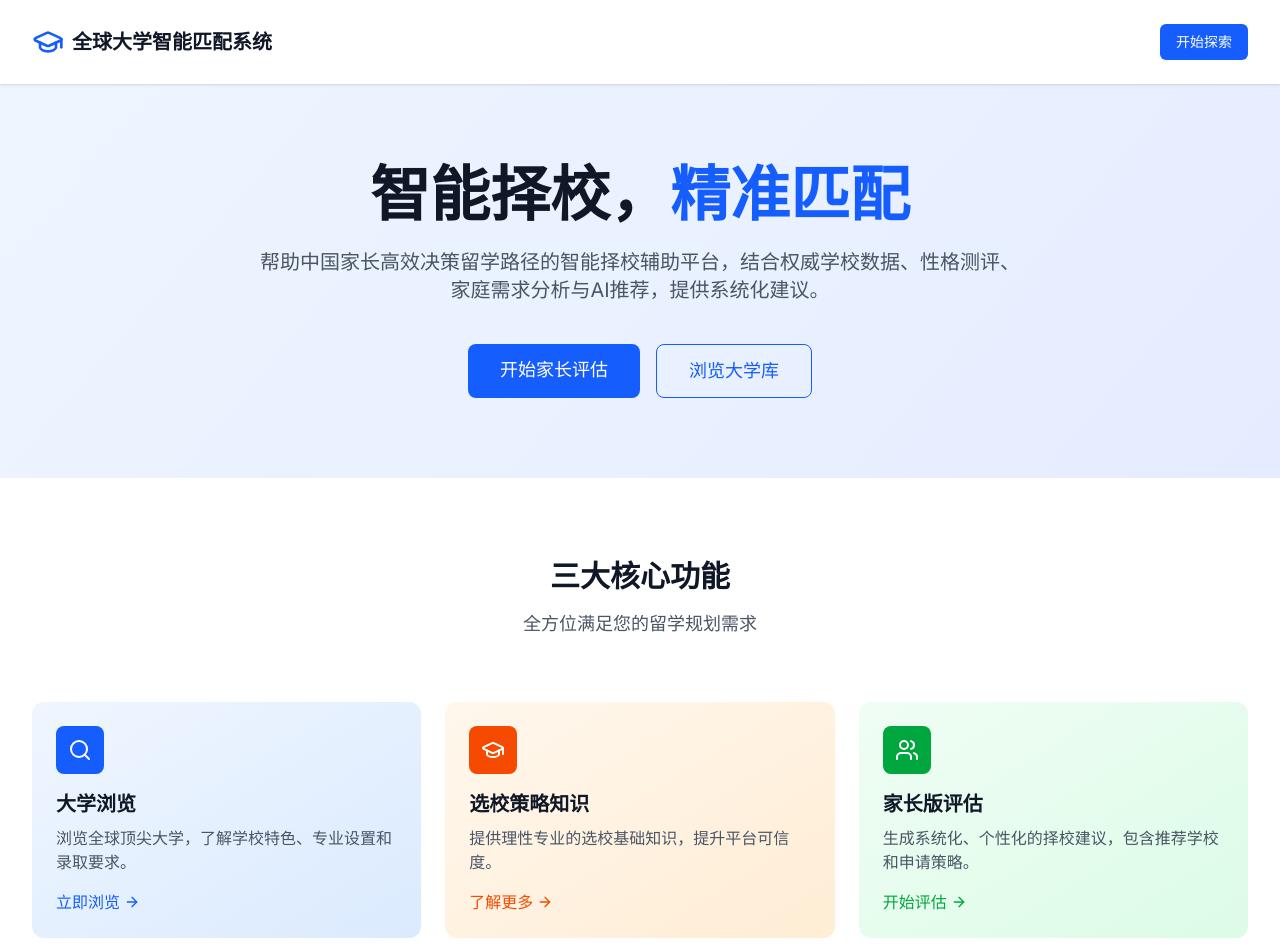
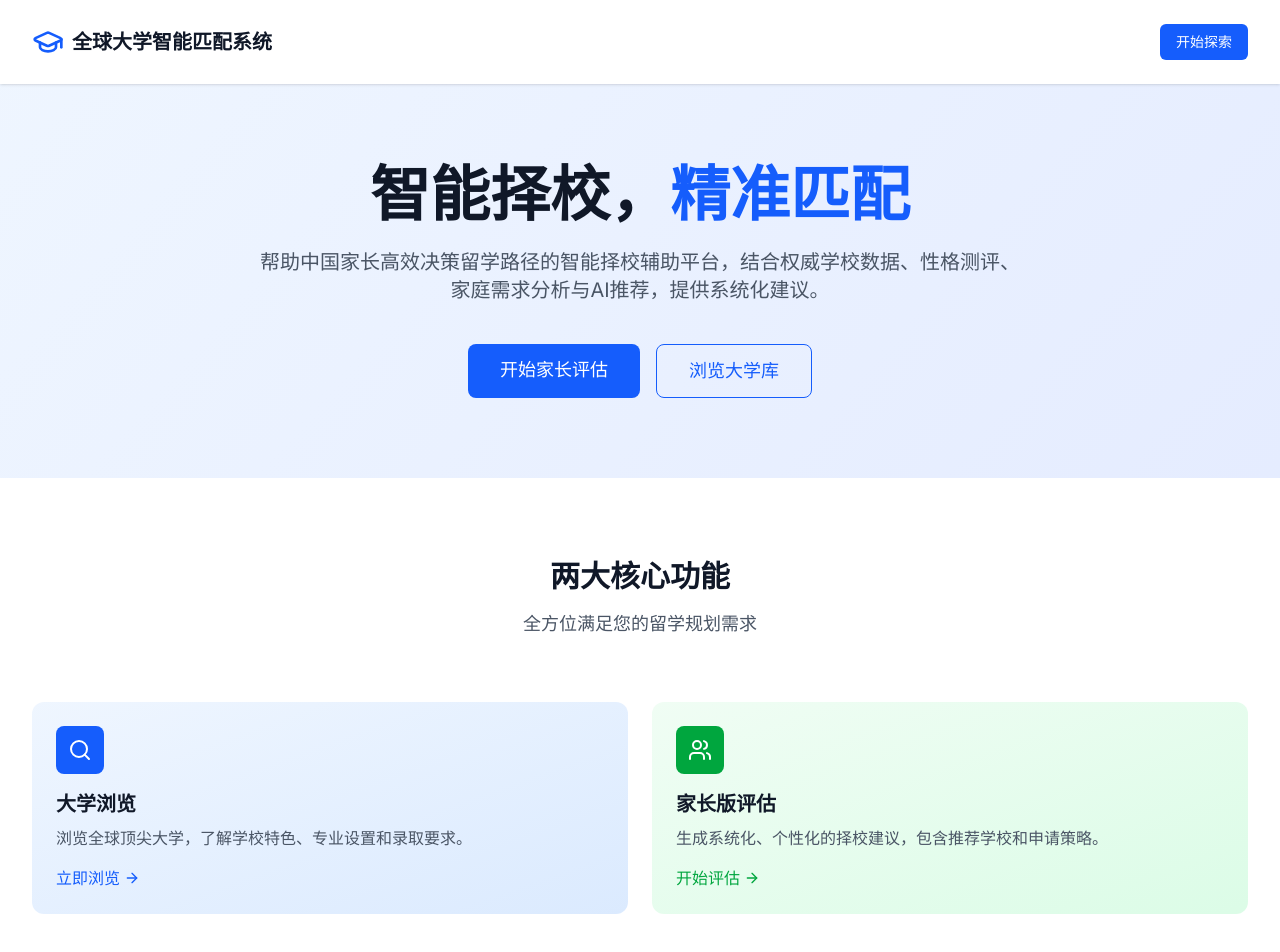
Before and after one commit to wangzehua258/university-matching-frontend, a Next.js app: page / in a window 1280 px wide. Shown: the top 952 px of the page. Built offline with nearby package versions, Linux system fonts and the light colour scheme.

Commit message:
delete knowledge

```diff
--- a/src/app/page.tsx
+++ b/src/app/page.tsx
@@ -59,14 +59,14 @@
         <div className="max-w-7xl mx-auto px-4 sm:px-6 lg:px-8">
           <div className="text-center mb-16">
             <h2 className="text-3xl font-bold text-gray-900">
-              三大核心功能
+              两大核心功能
             </h2>
             <p className="mt-4 text-lg text-gray-600">
               全方位满足您的留学规划需求
             </p>
           </div>
 
-          <div className="grid grid-cols-1 md:grid-cols-3 gap-6">
+          <div className="grid grid-cols-1 md:grid-cols-2 gap-6">
             {/* 功能1：大学浏览 */}
             <div className="bg-gradient-to-br from-blue-50 to-blue-100 p-6 rounded-xl">
               <div className="w-12 h-12 bg-blue-600 rounded-lg flex items-center justify-center mb-4">
@@ -83,26 +83,6 @@
                 className="inline-flex items-center text-blue-600 hover:text-blue-700 font-medium"
               >
                 立即浏览
-                <ArrowRight className="ml-1 h-4 w-4" />
-              </Link>
-            </div>
-
-            {/* 功能2：知识内容 */}
-            <div className="bg-gradient-to-br from-orange-50 to-orange-100 p-6 rounded-xl">
-              <div className="w-12 h-12 bg-orange-600 rounded-lg flex items-center justify-center mb-4">
-                <GraduationCap className="h-6 w-6 text-white" />
-              </div>
-              <h3 className="text-xl font-semibold text-gray-900 mb-2">
-                选校策略知识
-              </h3>
-              <p className="text-gray-600 mb-4">
-                提供理性专业的选校基础知识，提升平台可信度。
-              </p>
-              <Link
-                href="/knowledge"
-                className="inline-flex items-center text-orange-600 hover:text-orange-700 font-medium"
-              >
-                了解更多
                 <ArrowRight className="ml-1 h-4 w-4" />
               </Link>
             </div>
```
